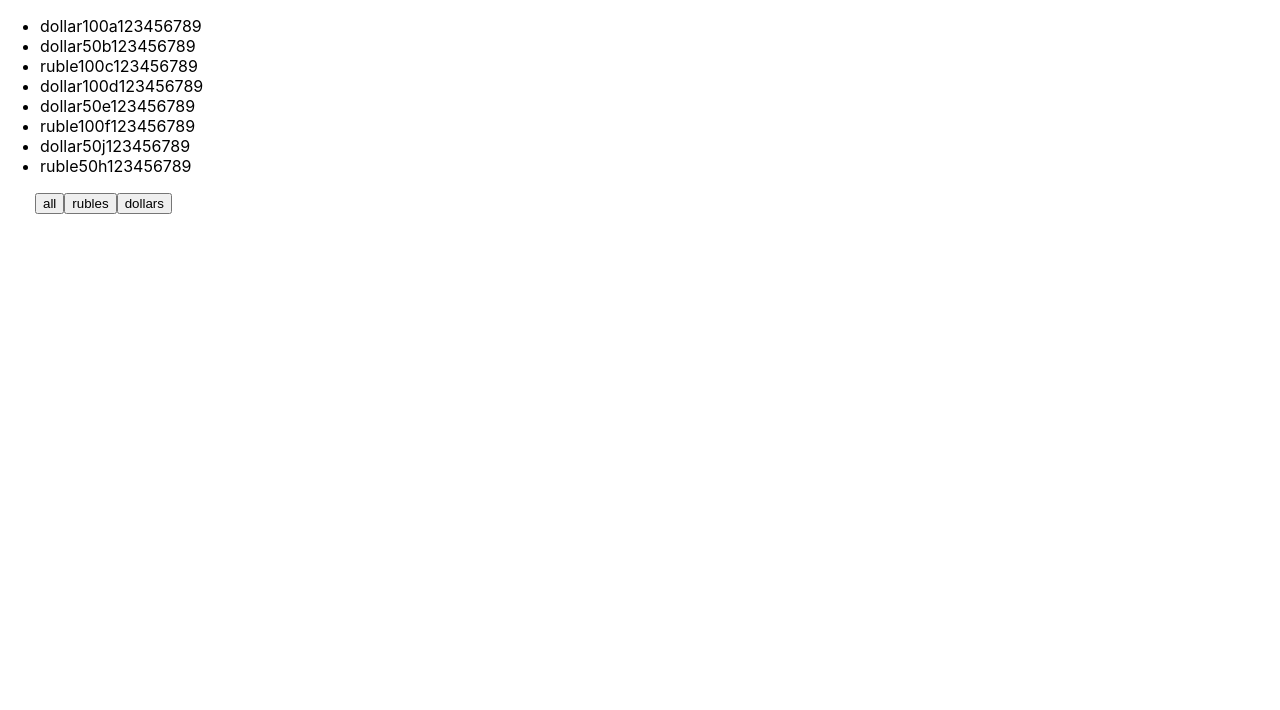
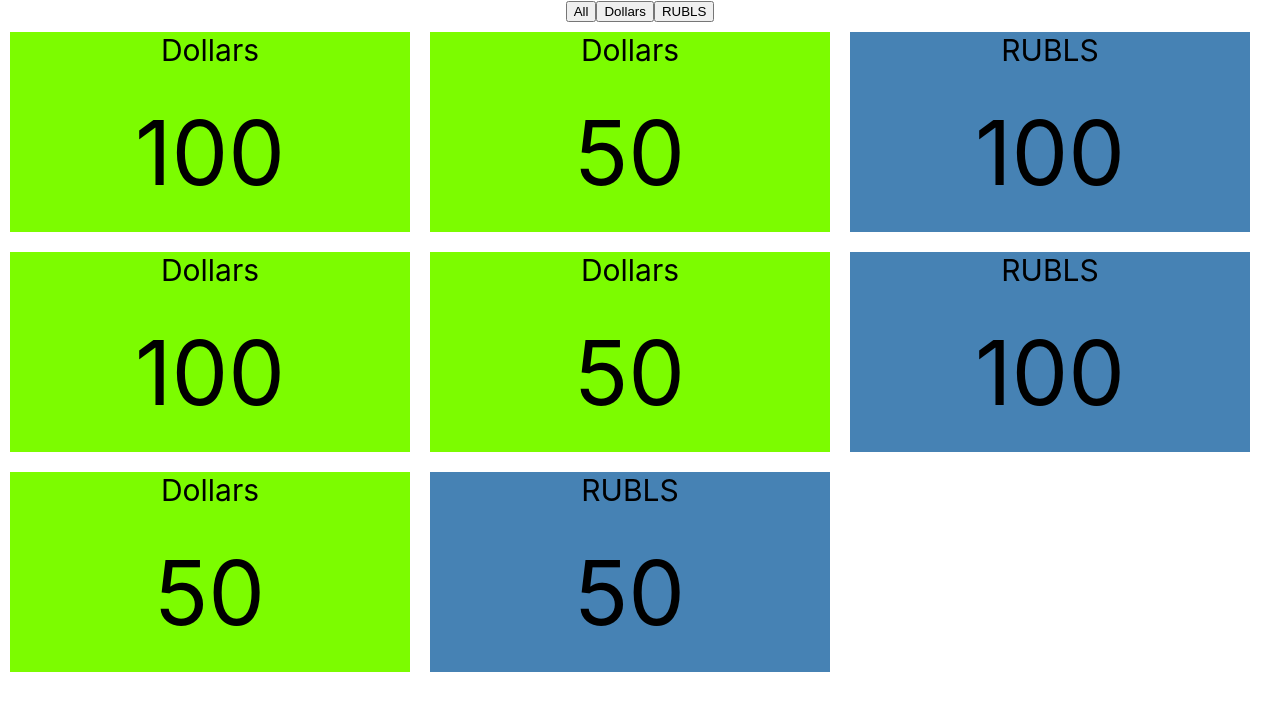
Before and after one commit to vitalyabedik/it-incubator.microtasks, a React (Create React App) app: page / in a window 1280 px wide. Shown: the top 710 px of the page. Built offline with nearby package versions, Linux system fonts and the light colour scheme.

Commit message:
feat: finish monday-hw-help-01

```diff
--- a/package.json
+++ b/package.json
@@ -10,9 +10,11 @@
     "@types/node": "^16.7.13",
     "@types/react": "^18.0.0",
     "@types/react-dom": "^18.0.0",
+    "@types/styled-components": "^5.1.26",
     "react": "^18.2.0",
     "react-dom": "^18.2.0",
     "react-scripts": "5.0.1",
+    "styled-components": "^5.3.9",
     "typescript": "^4.4.2",
     "web-vitals": "^2.1.0"
   },
--- a/src/App.tsx
+++ b/src/App.tsx
@@ -2,13 +2,13 @@ import React from 'react';
 
 import './App.css';
 
-import {Filter} from './components/05-filter/Filter';
+import {MoneyApp} from './components/monday-hw-help-01/MoneyApp';
 
 function App() {
 
     return (
         <>
-            <Filter/>
+            <MoneyApp/>
         </>
 
     );
--- a/src/components/monday-hw-help-01/City.tsx
+++ b/src/components/monday-hw-help-01/City.tsx
@@ -1,30 +1,42 @@
 import React from 'react';
-import {CurrentBankomat} from "./CurrentBankomat";
-import {MoneyType} from "./MoneyApp";
+import {CurrentBankomat} from './CurrentBankomat';
+import {MoneyType} from './MoneyApp';
+import styled, {css} from 'styled-components';
 
 type CityPropsType = {
-    data: any //встречаем денюжки
+    data: MoneyType[] //встречаем денюжки
 }
 
 export const City = (props: CityPropsType) => {
 
-    // пока это пропускам
-    // const mappedMoney = props.data.map((el: MoneyType, index) => (
-    //     <CurrentBankomat
-    //         key={index}
-    //         money={el}
-    //     />
-    // ))
+    const mappedMoney = props.data.map((el: MoneyType, index) => (
+        <CurrentBankomat
+            key={index}
+            money={el}
+        />
+    ))
 
+    // const mappedMoney = props.data.map(el => {
+    //     return (
+    //         <div >
+    //             <div>{el.banknotes}</div>
+    //             <div>{el.value}</div>
+    //             <div>{el.number}</div>
+    //         </div>
+    //     )
+    // })
 
     return (
-        <div>
-            <div>Ну все парни, мапимся -выводим наши денюжки</div>
-            <div>На верстку ПОКА не обращаем внимания , сейчас занимаемся логикой</div>
-            {/*<div>{mappedMoney}</div>*/}
-        </div>
+        <Wrapper>{mappedMoney}</Wrapper>
     );
 };
+
+const Wrapper = styled.div`
+  display: flex;
+  flex-direction: row;
+  flex-wrap: wrap;
+  font-size: 30px;
+`
 //1
 // Вроде все норм, но нужно причесать код. Давайте создадим const mappedMoney = props.data.map(el=>el...)
 // Т.е. нам нужно вынести map из вертски, оставив в верстке только mappedMoney
--- a/src/components/monday-hw-help-01/Country.tsx
+++ b/src/components/monday-hw-help-01/Country.tsx
@@ -3,29 +3,32 @@ import {City} from "./City";
 import {BanknotsType, MoneyType} from "./MoneyApp";
 
 type CountryPropsType = {
-    data: any
-    setFilterValue: any // давайте подумаем, setFilter -это гоузчик, у которого всегда в руках товар
-  }
+    data: MoneyType[]
+    setFilterValue: (filter: BanknotsType) => void // давайте подумаем, setFilter -это гоузчик, у которого всегда в руках товар
+}
 
 export const Country = (props: CountryPropsType) => {
     const setAll = () => {
         // засетаем 'All'
+        props.setFilterValue('All')
     }
 
     const setDollars = () => {
         // засетаем 'Dollars'
+        props.setFilterValue('Dollars')
     }
 
     const setRUBLS = () => {
         // засетаем 'RUBLS'
+        props.setFilterValue('RUBLS')
     }
 
     return (
         <div>
-            <button onClick={()=>{'засетаем All'}}>All</button>
-            <button onClick={()=>{'засетаем Dollars'}}>Dollars</button>
-            <button onClick={()=>{'засетаем RUBLS'}}>RUBLS</button>
-            <City data={"передаем денюжки в город"}/>
+            <button onClick={setAll}>All</button>
+            <button onClick={setDollars}>Dollars</button>
+            <button onClick={setRUBLS}>RUBLS</button>
+            <City data={props.data}/>
         </div>
     );
 };
--- a/src/components/monday-hw-help-01/CurrentBankomat.tsx
+++ b/src/components/monday-hw-help-01/CurrentBankomat.tsx
@@ -1,14 +1,102 @@
 import React from 'react';
-import {MoneyType} from "./MoneyApp";
+import {MoneyType} from './MoneyApp';
+import styled from 'styled-components';
 
 type CurrentBankomatPropsType = {
     money: MoneyType
 }
-export const CurrentBankomat = (props:CurrentBankomatPropsType) => {
+export const CurrentBankomat = (props: CurrentBankomatPropsType) => {
 
     return (
-        <div>
-            {props.money.banknotes}
-        </div>
+        <Banknote color={props.money.banknotes === 'Dollars' ? 'lawngreen' : 'steelblue' }>
+            <Name>{props.money.banknotes}</Name>
+            <Nominal>{props.money.value}</Nominal>
+        </Banknote>
     );
 };
+
+const Banknote = styled.div`
+  background-color: ${props => {
+    if (props.color === 'lawngreen') {
+        return 'lawngreen'
+    } else {
+        return 'steelblue'
+    }
+}};
+  width: 400px;
+  height: 200px;
+  margin: 10px;
+`
+
+// const BanknoteGreen = styled.div`
+//   background-color: lawngreen;
+//   width: 400px;
+//   height: 200px;
+//   margin: 10px;
+// `
+// const BanknoteBlue = styled.div`
+//   background-color: #33e4e3;
+//   width: 400px;
+//   height: 200px;
+//   margin: 10px;
+// `
+const Name = styled.span`
+  display: flex;
+  justify-content: center;
+`
+const Nominal = styled.span`
+  display: flex;
+  justify-content: center;
+  margin-top: 30px;
+  font-size: 90px;
+`
+
+
+// ------------------------------------------------------
+
+// import React from 'react';
+// import {MoneyType} from './App';
+// import styled from 'styled-components';
+//
+// type CurrentBankomatPropsType = {
+//     money: MoneyType
+// }
+// export const CurrentBankomat = (props: CurrentBankomatPropsType) => {
+//
+//     return (
+//         props.money.banknotes === 'Dollars'
+//             ?
+//             <BanknoteGreen>
+//                 <Name>{props.money.banknotes}</Name>
+//                 <Nominal>{props.money.value}</Nominal>
+//             </BanknoteGreen>
+//             :
+//             <BanknoteBlue>
+//                 <Name>{props.money.banknotes}</Name>
+//                 <Nominal>{props.money.value}</Nominal>
+//             </BanknoteBlue>
+//     );
+// };
+//
+// const BanknoteGreen = styled.div`
+//   background-color: lawngreen;
+//   width: 400px;
+//   height: 200px;
+//   margin: 10px;
+// `
+// const BanknoteBlue = styled.div`
+//   background-color: #33e4e3;
+//   width: 400px;
+//   height: 200px;
+//   margin: 10px;
+// `
+// const Name = styled.span`
+//   display: flex;
+//   justify-content: center;
+// `
+// const Nominal = styled.span`
+//   display: flex;
+//   justify-content: center;
+//   margin-top: 30px;
+//   font-size: 90px;
+// `
--- a/src/components/monday-hw-help-01/MoneyApp.tsx
+++ b/src/components/monday-hw-help-01/MoneyApp.tsx
@@ -1,15 +1,14 @@
-import React, {useState} from 'react';
+import {Country} from './Country';
+import {useState} from 'react';
 
-import {Country} from './Country';
-
-export type BanknotsType = '' // создадим типы для banknotes -он может быть 'Dollars', 'RUBLS' или 'All'
+export type BanknotsType = 'Dollars' | 'RUBLS' | 'All' // создадим типы для banknotes -он может быть 'Dollars', 'RUBLS' или 'All'
 export type MoneyType = {
     banknotes: BanknotsType
-    value: any// не ленимся, убираем заглушку, и пишем правильный тип)
-    number: any// ложку за Димыча, за...
+    value: number// не ленимся, убираем заглушку, и пишем правильный тип)
+    number: string// ложку за Димыча, за...
 }
 
-let defaultMoney: any = [  // типизируем
+let defaultMoney: MoneyType[] = [  // типизируем
     {banknotes: 'Dollars', value: 100, number: ' a1234567890'},
     {banknotes: 'Dollars', value: 50, number: ' z1234567890'},
     {banknotes: 'RUBLS', value: 100, number: ' w1234567890'},
@@ -21,19 +20,26 @@ let defaultMoney: any = [  // типизируем
 ]
 
 // типизируем на входе и выходе
-export const moneyFilter = (money: any, filter: any): any => {
+export const moneyFilter = (money: MoneyType[], filter: BanknotsType): MoneyType[] => {
     //если пришел filter со значением 'All', то возвращаем все банкноты
+    if (filter === 'Dollars') {
+        return money.filter(el => el.banknotes === 'Dollars')
+    }
+    if (filter === 'RUBLS') {
+        return money.filter(el => el.banknotes === 'RUBLS')
+    }
+    return money
     //return money.filter... ну да, придется фильтровать
 }
 
 export const MoneyApp = () => {
     // убираем заглушки в типизации и вставляем в качестве инициализационного значения defaultMoney
-    const [money, setMoney] = useState<any>([])
-    const [filterValue, setFilterValue] = useState<any>('')   // по умолчанию указываем все банкноты
+    const [money, setMoney] = useState<MoneyType[]>(defaultMoney)
+    const [filterValue, setFilterValue] = useState<BanknotsType>('All')   // по умолчанию указываем все банкноты
 
     // а вот сейчас притормаживаем. И вдумчиво: константа filteredMoney получает результат функции moneyFilter
-    // в функцию передаем деньги и фильтр, по которому ихбудем выдавать(ретёрнуть)
-    const filteredMoney = moneyFilter(грошы, фильтръ)
+    // в функцию передаем деньги и фильтр, по которому их будем выдавать(ретёрнуть)
+    const filteredMoney = moneyFilter(money, filterValue)
     return (
         <div className="App">
             <Country
```
Also changed, not shown: 1 other file (tests, documents, lock files or other folders).
